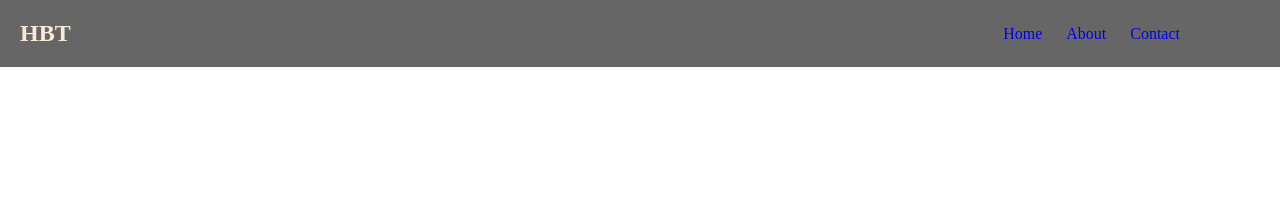
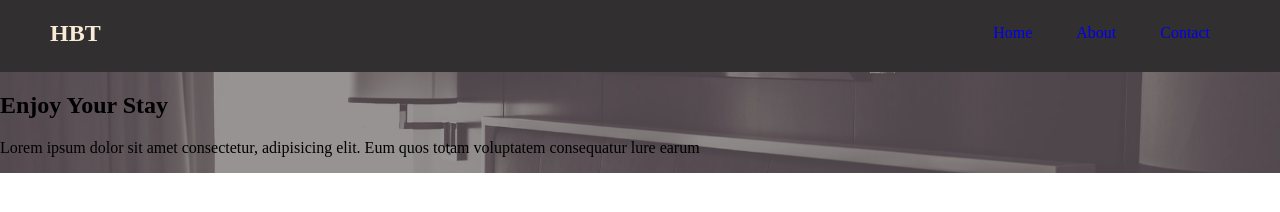
Before and after one commit to webstormcam/Hotel_Website, a plain HTML site: page index.html in a window 1280 px wide. Drawn offline with Linux system fonts and the light colour scheme.

Commit message:
Started adding the big picture

```diff
--- a/index.html
+++ b/index.html
@@ -13,13 +13,21 @@
     <div id="container">
         <nav>
             <h1>HBT</h1>
-            <ul>
-                <li><a href="#">Home</a></li>
-                <li> <a href="#">About</a></li>
-                <li><a href="#">Contact</a></li>
-            </ul>
+            <div id="links">
+                <a href="#">Home</a>
+                <a href="#">About</a>
+                <a href="#">Contact</a>
+            </div>
         </nav>
-    </div>
+        <section id="imgback">
+            <div class="imgtext">
+                <h2><span>Enjoy
+                    </span> Your Stay</h2>
+                <p>Lorem ipsum dolor sit amet consectetur, adipisicing elit. Eum quos totam voluptatem consequatur lure
+                    earum</p>
+            </div>
+        </section>
+
 </body>
 
 </html>
--- a/style.css
+++ b/style.css
@@ -12,30 +12,48 @@ body{
     max-width: 100%;
 }
 nav{
-    background-color: #666;
+    background-color: rgb(49, 47, 47);
     display: flex;
     flex-direction: row;
     justify-content: space-between;
 }
 
 nav h1{
-margin: 20px;
-}
-nav ul{
-   margin-top: 25px;
-   margin-right: 90px;
+margin-left: 50px;
 }
 
-nav li{
-    display: inline;
-    padding: 10px;
+nav #links{
+    margin-right: 50px;
 }
+
 
 a{
     text-decoration: none;
+    display: inline-block;
+    padding-top: 24px;
+    padding-left: 20px;
+    padding-right: 20px;
+    padding-bottom: 30px;
 
+}
+
+a:hover{
+    background-color: rgb(29, 25, 25);
+
+}
+
+a:visited{
+    color: antiquewhite;
 }
 
 nav h1{
     color: antiquewhite;
 }
+
+#imgback{
+    width: 100%;
+    background-image: url('imgs/showcase.jpg');
+    background-repeat: no-repeat;
+    background-size: cover;
+    background-position: center;
+}
```
